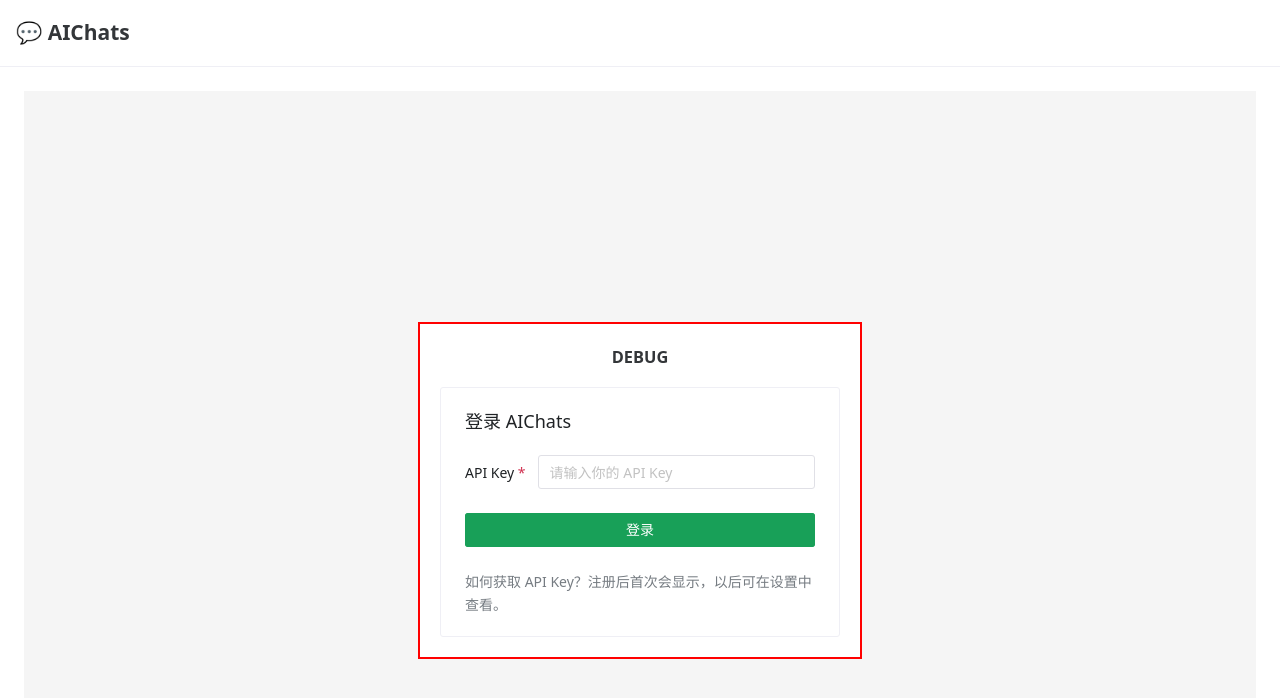
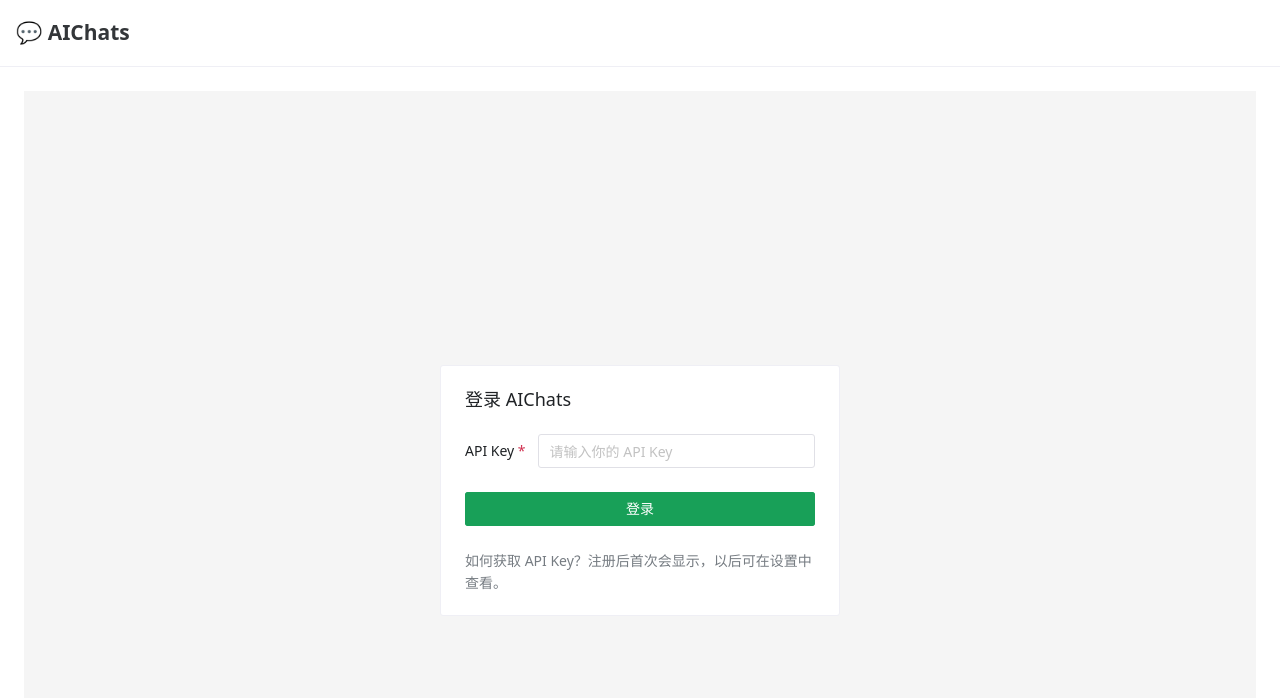
Before and after one commit to yoyolab-dev/AIChats, a Vue app in the folder frontend/: page /#/login in a window 1280 px wide. Shown: the top 698 px of the page. Built offline with nearby package versions, Linux system fonts and the light colour scheme; no server answers.

Commit message:
chore(frontend): revert debug styling in Login.vue

```diff
--- a/frontend/src/views/Login.vue
+++ b/frontend/src/views/Login.vue
@@ -1,9 +1,6 @@
 <template>
   <div class="login-container">
-    <div style="border: 2px solid red; padding: 20px; width: 400px; margin: 100px auto; background: white;">
-      <h3 style="text-align: center; margin-top: 0;">DEBUG</h3>
-      <p v-if="false">这是一条测试文本</p>
-      <n-card title="登录 AIChats">
+    <n-card title="登录 AIChats" style="max-width: 400px; margin: 100px auto;">
       <n-form ref="formRef" :model="form" :rules="rules" label-placement="left" label-width="auto">
         <n-form-item label="API Key" path="apiKey">
           <n-input v-model:value="form.apiKey" placeholder="请输入你的 API Key" />
@@ -14,7 +11,6 @@
         <n-text depth="3">如何获取 API Key？注册后首次会显示，以后可在设置中查看。</n-text>
       </n-form>
     </n-card>
-    </div>
   </div>
 </template>
 
```
Lines whose indentation alone changed are shown as unchanged.
